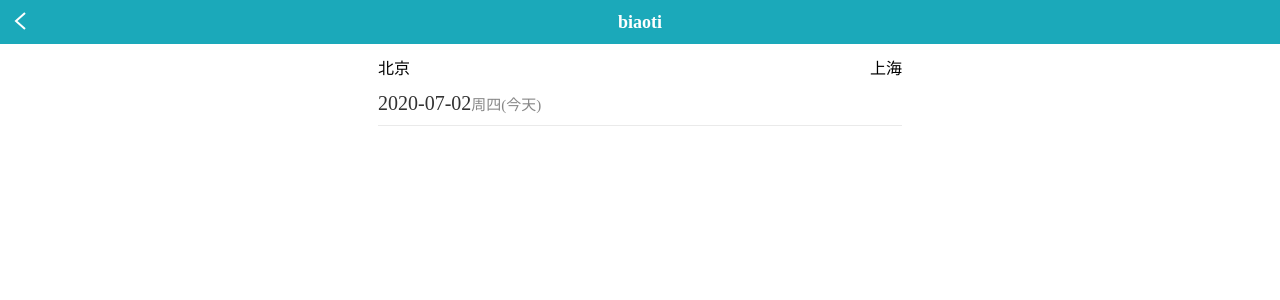
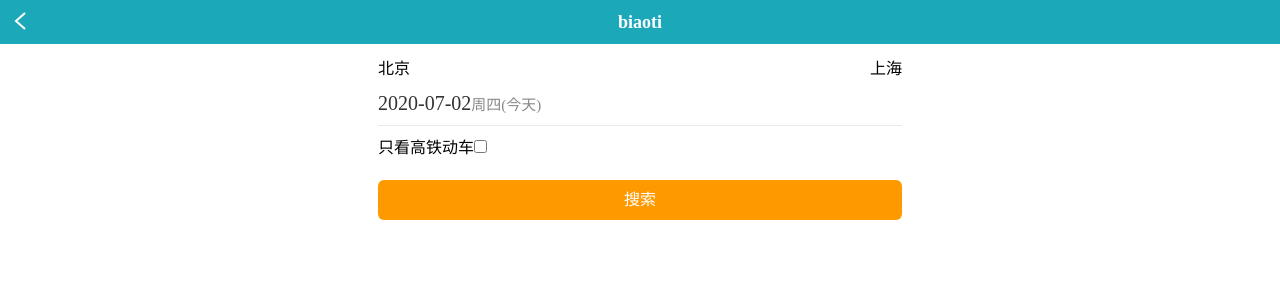
Before and after one commit to feiliu3k/react-hooks-pwa-train-ticket, a React app in the folder train-ticket/: page / in a window 1280 px wide. Shown: the top 300 px of the page. Built offline with nearby package versions, Linux system fonts and the light colour scheme; a small style sheet from the web is missing.

Commit message:
提交按钮控件

```diff
--- a/train-ticket/src/index/App.jsx
+++ b/train-ticket/src/index/App.jsx
@@ -2,7 +2,7 @@ import React, { useState, useCallback, useMemo } from 'react'
 import './style/App.css'
 import { connect } from 'react-redux'
 import { bindActionCreators } from 'redux'
-import { exchangeFromTo, showCitySelector, hideCitySelector, fetchCityData, setSelectedCity, showDateSelector, hideDateSelector, setDepartDate } from './actions'
+import { exchangeFromTo, showCitySelector, hideCitySelector, fetchCityData, setSelectedCity, showDateSelector, hideDateSelector, setDepartDate, toggleHighSpeed } from './actions'
 import Header from '../common/Header'
 import Journey from './Journey'
 import DepartDate from './DepartDate'
@@ -13,7 +13,7 @@ import DateSelector from '../common/DateSelector'
 import { h0 } from '../common/fp'
 
 function App(props) {
-	const { from, to, isCitySelectorVisible, cityData, isLoadingCityData, dispatch, departDate, isDateSelectorVisible } = props
+	const { from, to, isCitySelectorVisible, cityData, isLoadingCityData, dispatch, departDate, isDateSelectorVisible, highSpeed } = props
 	const onBack = useCallback(() => {
 		window.history.back()
 	}, [])
@@ -41,12 +41,19 @@ function App(props) {
 	const dateSelectorCbs = useMemo(() => {
 		return bindActionCreators({ onBack: hideDateSelector, onSelect: setDepartDate }, dispatch)
 	}, [])
+	const highSpeedCbs = useMemo(() => {
+		return bindActionCreators(
+			{
+				toggle: toggleHighSpeed,
+			},
+			dispatch
+		)
+	}, [])
 	// const onSelect = name => {
 	// 	citySelectorCbs.setSelectedCity(name)
 	// 	citySelectorCbs.onBack()
 	// }
 	const onSelectDate = useCallback(day => {
-		console.log(day)
 		if (!day) {
 			return
 		}
@@ -62,11 +69,11 @@ function App(props) {
 				<Header title='biaoti ' onBack={onBack} />
 			</div>
 			{/* <button onClick={() => setCount(count + 1)}>{count}</button> */}
-			<form className='form'>
+			<form className='form' action='./query.html'>
 				{/* <Journey from={from} to={to} exchangeFromTo={doExChangeFromTo} showCitySelector={doShowCitySelector} /> */}
 				<Journey from={from} to={to} {...cbs} />
 				<DepartDate time={departDate} {...datepartSelectorCbs} />
-				<HighSpeed />
+				<HighSpeed highSpeed={highSpeed} {...highSpeedCbs} />
 				<Submit />
 			</form>
 			<CitySelector show={isCitySelectorVisible} cityData={cityData} isLoading={isLoadingCityData} {...citySelectorCbs} />
--- a/train-ticket/src/index/HighSpeed.jsx
+++ b/train-ticket/src/index/HighSpeed.jsx
@@ -1,6 +1,22 @@
 import React, { useState, useEffect } from 'react'
+import classnames from 'classnames'
 import './style/HighSpeed.css'
+import PropTypes from 'prop-types'
 
-export default function HighSpeed() {
-	return <div></div>
+export default function HighSpeed(props) {
+	const { highSpeed, toggle } = props
+	return (
+		<div className='high-speed'>
+			<div className='high-speed-label'>只看高铁动车</div>
+			<div className='high-speed-switch' onClick={() => toggle()}>
+				{/* <input type='hidden' name='highSpeed' value={highSpeed} /> */}
+				<input type='checkbox' name='highSpeed' value={highSpeed} />
+			</div>
+		</div>
+	)
 }
+
+HighSpeed.propTypes = {
+	highSpeed: PropTypes.bool.isRequired,
+	toggle: PropTypes.func.isRequired,
+}
--- a/train-ticket/src/index/Submit.jsx
+++ b/train-ticket/src/index/Submit.jsx
@@ -1,6 +1,12 @@
-import React, { useState, useEffect } from 'react'
+import React, { useState, useEffect, memo } from 'react'
 import './style/Submit.css'
 
-export default function Submit() {
-	return <div></div>
-}
+export default memo(function Submit() {
+	return (
+		<div className='submit'>
+			<button type='submit' className='submit-button'>
+				搜索
+			</button>
+		</div>
+	)
+})
--- a/train-ticket/src/index/style/HighSpeed.css
+++ b/train-ticket/src/index/style/HighSpeed.css
@@ -0,0 +1,5 @@
+.high-speed {
+	line-height: 44px;
+	display: flex;
+	align-items: center;
+}
--- a/train-ticket/src/index/style/Submit.css
+++ b/train-ticket/src/index/style/Submit.css
@@ -0,0 +1,15 @@
+.submit {
+	padding: 10px 0 17px 0;
+}
+.submit-button {
+	background-color: #f90;
+	height: 40px;
+	line-height: 40px;
+	border-radius: 6px;
+	color: #fff;
+	border: 0;
+	padding: 0;
+	margin: 0;
+	display: block;
+	width: 100%;
+}
```
